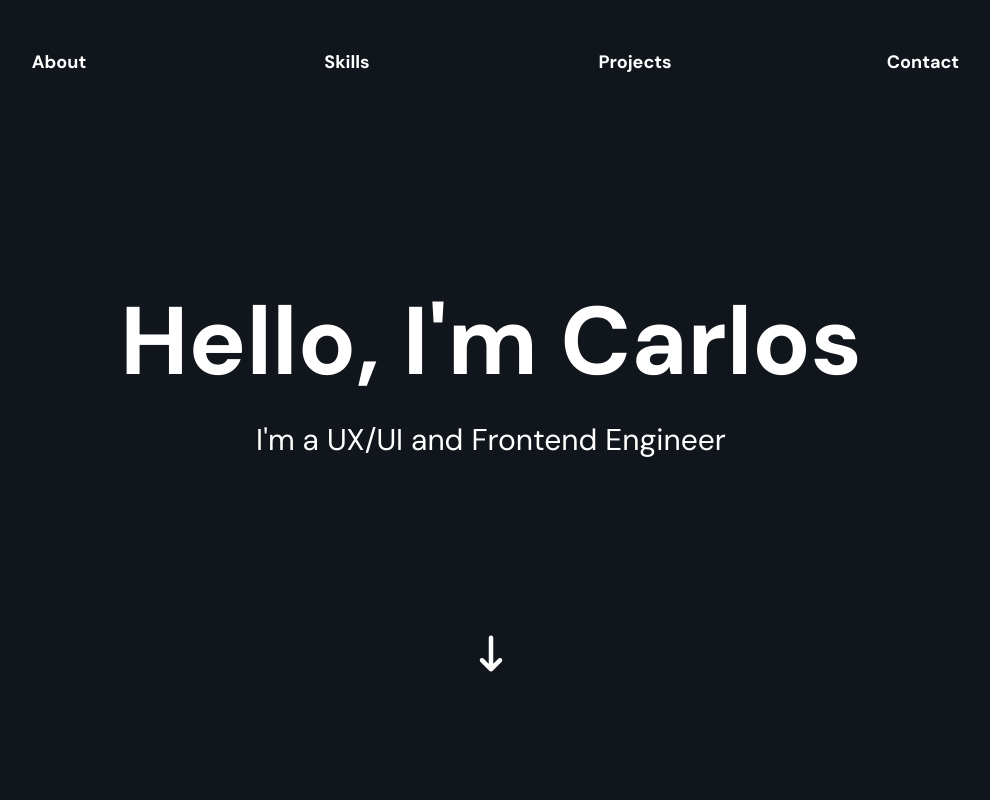
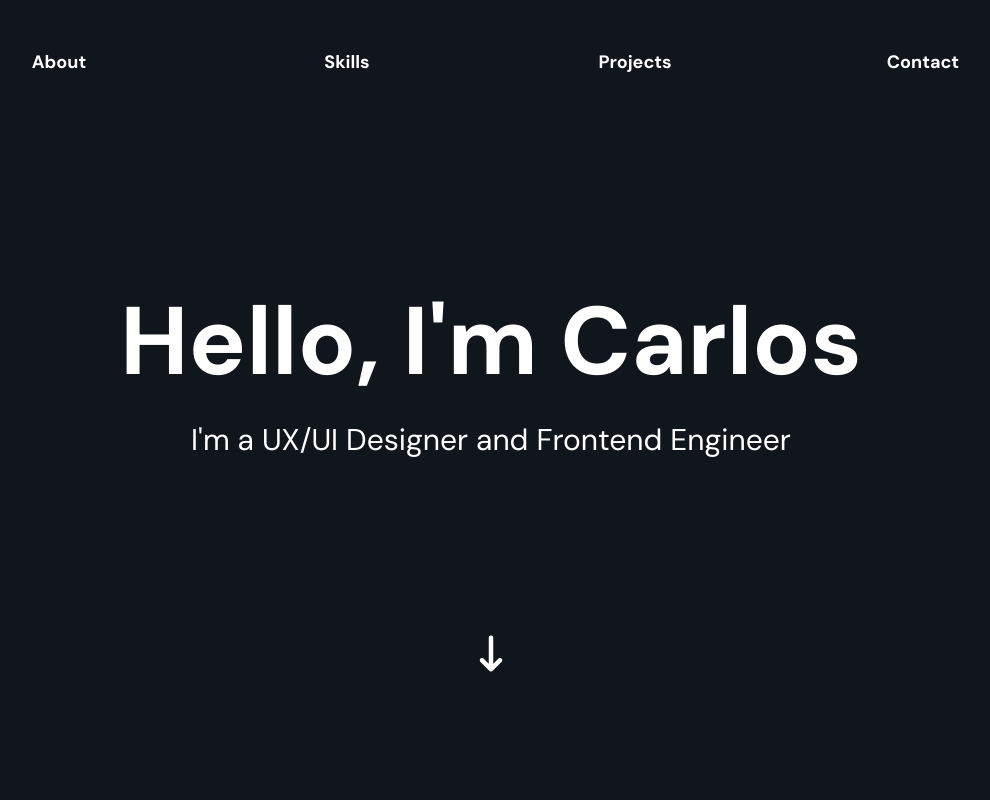
Before and after one commit to burleydev/burley-pf, a React (Vite) app: page / in a window 1280 px wide. Shown: the top 800 px of the page, without its empty margins (149-1139 px from the left). Built offline with nearby package versions, Linux system fonts and the light colour scheme.

Commit message:
added aos

```diff
--- a/index.html
+++ b/index.html
@@ -1,14 +1,19 @@
 <!doctype html>
 <html lang="en">
+
 <head>
   <meta charset="UTF-8" />
   <link rel="icon" type="image/png" href="/favicon.png" />
   <meta name="viewport" content="width=device-width, initial-scale=1.0">
   <title>Carlos Borrega</title>
 </head>
+
 <body>
   <div id="root"></div>
+  <!-- Font Awesome -->
   <script src="https://kit.fontawesome.com/bb8d2ebf9e.js" crossorigin="anonymous"></script>
+  <!-- Script -->
   <script type="module" src="/src/main.jsx"></script>
 </body>
+
 </html>
--- a/package.json
+++ b/package.json
@@ -10,6 +10,7 @@
     "preview": "vite preview"
   },
   "dependencies": {
+    "aos": "^2.3.4",
     "react": "^18.3.1",
     "react-dom": "^18.3.1"
   },
--- a/src/App.jsx
+++ b/src/App.jsx
@@ -1,13 +1,25 @@
-import React from 'react';
+import React, { useEffect } from 'react';
+import AOS from 'aos';
+import 'aos/dist/aos.css';
 import Navbar from './components/navbar.jsx';
 import Home from './components/home.jsx';
 import About from './components/about.jsx';
 import Skills from './components/skills.jsx';
-// import Projects from './components/Projects';
+// import Projects from './components/projects.jsx';
 import Contact from './components/contact.jsx';
 import Footer from './components/footer.jsx';
 
 function App() {
+  useEffect(() => {
+    AOS.init({
+      // delay: 200, // values from 0 to 3000, with step 50ms
+      duration: 1000, // values from 0 to 3000, with step 50ms
+      once: true, // whether animation should happen only once - while scrolling down
+      mirror: true, // whether elements should animate out while scrolling past them
+      disable: 'mobile'
+    });
+  }, []);
+
   return (
     <div className="App">
       <Navbar />
--- a/src/components/home.jsx
+++ b/src/components/home.jsx
@@ -7,10 +7,10 @@ const Home = () => (
     <h1 className='text-white font-bold my-4 lg:text-8xl md:text-7xl sm:text-6xl xs:text-[2.6rem]' data-aos='fade-up'>
       Hello, I'm Carlos
     </h1>
-    <h2 className='my-4 text-white lg:text-3xl md:text-2xl sm:text-xl' datlga-aos='fade-up' data-aos-delay='600'>
-      I'm a UX/UI and Frontend Engineer
+    <h2 className='my-4 text-white lg:text-3xl md:text-2xl sm:text-xl' data-aos='fade-up' data-aos-delay='600'>
+      I'm a UX/UI Designer and Frontend Engineer
     </h2>
-    <Icon />
+    <Icon/>
   </div>
 );
 
--- a/src/components/icon.jsx
+++ b/src/components/icon.jsx
@@ -1,7 +1,7 @@
 import { useState, useEffect } from 'react';
 import '../index.css'
 
-const FadeIcon = () => {
+const Icon = () => {
   const [opacity, setOpacity] = useState(1);
 
   useEffect(() => {
@@ -19,9 +19,9 @@ const FadeIcon = () => {
 
   return (
     <div style={{ opacity, transition: 'opacity 0.1s ease' }}>
-      <span className='arrow'><i class='fa-solid fa-arrow-down-long text-white text-4xl mt-[10rem]'></i></span>
+      <span className='arrow' data-aos='fade-up' data-aos-delay='1200'><i className='fa-solid fa-arrow-down-long text-white text-4xl mt-[10rem]'></i></span>
     </div>
   );
 };
 
-export default FadeIcon;
+export default Icon;
```
Also changed, not shown: 1 other file (tests, documents, lock files or other folders). Lines whose indentation alone changed are shown as unchanged.
